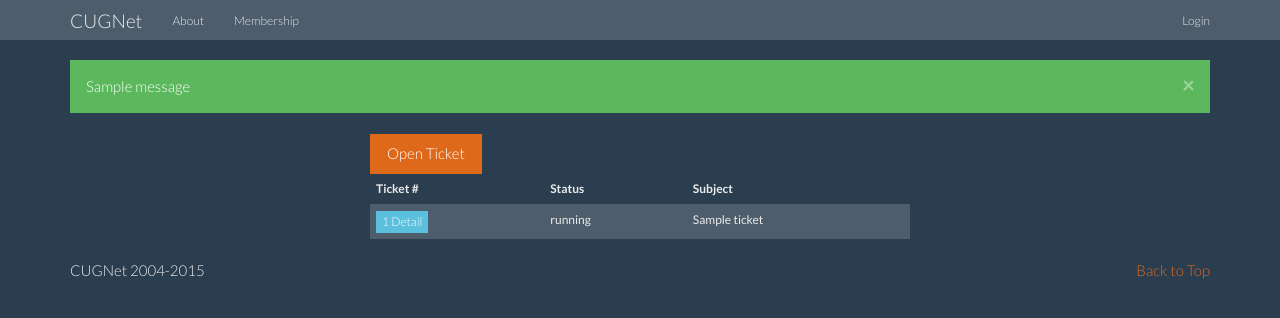
After one commit to SteveMcGrath/ovzcugweb, a Flask app: template ovzweb/app/templates/ticket_list.html in a window 1280 px wide. The commit adds this page. Shown: the top 318 px of the page. Run offline with Flask 2, Linux system fonts and the light colour scheme; tables that the repository leaves empty hold one stand-in row (values such as "Sample post"); the template is opened without the code that fills it: values that come from a table or form of the project are taken from there, most other values are stand-ins (such as "Sample title", 1, 10 or a date in 2020); one stand-in notice (Sample message) is shown; parts of the project's set-up code (start-up, migrations or seed data) failed here and were passed over; some libraries are stand-ins or nearby versions.

Commit message:
Initial flesh of ticketing, adding vps' and users

```diff
--- a/ovzweb/app/static/css/style.css
+++ b/ovzweb/app/static/css/style.css
@@ -1,3 +1,2 @@
-.jumbotron {
-	min-height: 200px;
-}
+.jumbotron {min-height: 200px;}
+.top-buffer {margin-top:20px;}
--- a/ovzweb/app/templates/layout.html
+++ b/ovzweb/app/templates/layout.html
@@ -1,4 +1,5 @@
 {% set open_tickets = open_tickets or 0 %}
+{% import "macros.html" as macros %}
 <html>
 	<head>
 		<meta charset="utf-8">
@@ -34,7 +35,7 @@
 		<div class="navbar navbar-default navbar-fixed-top">
 			<div class="container">
 				<div class="navbar-header">
-					<a class="navbar-brand" href="{{ url_for('homepage') }}">CUG<span id="logo-color">Net</span></a>
+					<a class="navbar-brand" href="{{ url_for('homepage') }}">CUG<span id="text-danger">Net</span></a>
 					<button type="button" class="navbar-toggle" data-toggle="collapse" data-target="#navbar-main">
 						<span class="icon-bar"></span>
 						<span class="icon-bar"></span>
@@ -49,7 +50,10 @@
 					<ul class="nav navbar-nav navbar-right">
 						{% if g.user.is_authenticated() %}
 						<li {% if request.path == url_for('vps_list') %}class="active"{% endif %}><a href="{{ url_for('vps_list') }}">VPS Hosts</a></li>
-						<li {% if request.path == url_for('logout') %}class="active"{% endif %}><a href="{{ url_for('tickets_list') }}">Tickets <span class="badge">{{ open_tickets }}</span></a></li>
+						<li {% if request.path == url_for('tickets_list') %}class="active"{% endif %}><a href="{{ url_for('tickets_list') }}">Tickets <span class="badge">{{ open_tickets }}</span></a></li>
+						{% if g.user.admin %}
+						<li {% if request.path == url_for('user_edit') %}class="active"{% endif %}><a href="{{ url_for('user_edit') }}">New User</a></li>
+						{% endif %}
 						<li {% if request.path == url_for('logout') %}class="active"{% endif %}><a href="{{ url_for('logout') }}">Logout</a></li>
 						{% else %}
 						<li {% if request.path == url_for('login') %}class="active"{% endif %}><a href="{{ url_for('login') }}">Login</a></li>
--- /dev/null
+++ b/ovzweb/app/templates/macros.html
@@ -0,0 +1,24 @@
+{% macro confirm_box(button_name, button_type, title, message, link=None, modal_id='modal-id', c=False) %}
+{% if c: %}
+	{% set link = '/vps/%s/%s' % (button_name, c.ctid) %}
+	{% set modal_id = 'modal-%s-%s' % (button_name, c.ctid) %}
+{% endif %}
+<button type="button" class="btn btn-{{ button_type }}" data-toggle="modal" data-target="#{{ modal_id }}">{{ button_name }}</button>
+<div class="modal fade" id="{{ modal_id}}" tabindex="-1" role="dialog" aria-hidden="true">
+	<div class="modal-dialog">
+		<div class="modal-content">
+			<div class="modal-header">
+				<button type="button" class="close" data-dismiss="modal" aria-hidden="true">×</button>
+				<h4 class="modal-title">{{ title }}</h4>
+			</div>
+			<div class="modal-body">
+				<p>{{ message }}</p>
+			</div>
+			<div class="modal-footer">
+				<button type="button" class="btn btn-default" data-dismiss="modal">Close</button>
+				<a class="btn btn-primary" href="{{ link }}">Confirm</button>
+			</div>
+		</div>
+	</div>
+</div>
+{% endmacro %}
--- /dev/null
+++ b/ovzweb/app/templates/ticket_list.html
@@ -0,0 +1,22 @@
+{% extends "layout.html" %}
+{% block content %}
+<div class="col-md-6 col-md-offset-3">
+	<a class="btn btn-primary" href="/tickets/update">Open Ticket</a>
+	<table class="table table-striped table-hover">
+		<thead>
+			<th>Ticket #</th>
+			<th>Status</th>
+			<th>Subject</th>
+		</thead>
+		<tbody>
+			{% for ticket in tickets %}
+			<tr>
+				<td><a class="btn btn-info btn-xs" href="/tickets/detail/{{ ticket.id }}">{{ ticket.id }} Detail</a></td>
+				<td>{{ ticket.status }}</td>
+				<td>{{ ticket.subject }}</td>
+			</tr>
+			{% endfor %}
+		</tbody>
+	</table>
+</div>
+{% endblock %}
--- a/ovzweb/app/views.py
+++ b/ovzweb/app/views.py
@@ -1,7 +1,7 @@
 from flask import render_template, flash, redirect, session, url_for, abort, g
 from flask.ext.login import login_user, logout_user, current_user, login_required
-from app import app, db, login_manager
-from app.models import User, Container
+from app import app, db, login_manager, vz
+from app.models import User, Container, Ticket, Note, Address, Payment
 from sqlalchemy import desc
 from paypal import PayPalConfig
 from paypal import PayPalInterface
@@ -128,20 +128,100 @@ def paypal_confirm():
 @app.route('/tickets')
 @login_required
 def tickets_list():
-    pass
+    if g.user.admin:
+        tickets = Ticket.query.filter_by(status='open').all()
+    else:
+        tickets = Ticket.query.filter_by(status='open').filter_by(user_id=g.user.id).all()
+    return render_template('ticket_list.html', tickets=tickets)
 
 
-@app.route('/tickets/<int:ticket_id>')
+@app.route('/tickets/detail', methods=['GET', 'POST'])
+@app.route('/tickets/detail/<int:ticket_id>', methods=['GET', 'POST'])
 @login_required
-def ticket_detail():
-    pass
+def ticket_detail(ticket_id=None):
+    if ticket_id != None:
+        ticket = Ticket.query.filter_by(id=ticket_id).first_or_404()
+    else:
+        ticket = Ticket()
+    if g.user.admin or g.user.id == ticket.user.id:
+        update = forms.TicketUpdateForm(obj=ticket)
+        notefrm = forms.NewNoteForm()
+        if notefrm.validate_on_submit():
+            note = Note()
+            notefrm.populate_obj(note)
+            ticket.notes.append(note)
+            db.session.merge(ticket)
+            db.session.commit()
+            flash('Ticket Updated', 'success')
+        if update.validate_on_submit():
+            update.populate_obj(ticket)
+            db.session.merge(ticket)
+            db.session.commit()
+            flash('Ticket Status Updated', 'success')
+    return render_template('ticket_detail.html', ticket=ticket, update=update, note=notefrm)
+
+
+
+@app.route('/user', methods=['GET', 'POST'])
+@app.route('/user/<username>', methods=['GET', 'POST'])
+def user_edit(username=None):
+    if username != None:
+        user = User.query.filter_by(username=username).first_or_404()
+    else:
+        user = User()
+    form = forms.NewUserForm(obj=user)
+    if form.validate_on_submit():
+        if g.user.admin or g.user.username == username:
+            form.populate_obj(user)
+            if username != None:
+                db.session.merge(user)
+                flash('User Updated!', 'success')
+            else:
+                db.session.add(user)
+                flash('User Added!', 'success')
+            db.session.commit()
+        else:
+            flash('Access Denied', 'danger')
+
+
+
+@app.route('/vps/new/<username>', methods=['GET', 'POST'])
+@app.route('/vps/edit/<username>/<int:vps_id>', methods=['GET', 'POST'])
+@login_required
+def new_vps(username, vps_id=None):
+    if g.user.admin:
+        user = User.query.filter_by(username=username).first_or_404()
+        form = forms.NewContainerForm()
+        if form.validate_on_submit():
+            vps = Container()
+            form.populate_obj(vps)
+            vps.name = '%s%s' % (app.config['HOSTNAME_PREFIX'], vps.ipaddresses[0].ip.split('.')[-1])
+            vps.hostname = '%s.%s' % (vps.name, app.config['HOSTNAME_SUFFIX'])
+            db.session.add(vps)
+            db.session.commit()
+            vps.ctid = vps.id + 1000
+            user.containers.append(vps)
+            db.session.merge(user)
+            db.session.merge(vps)
+            db.session.commit()
+            flash('%s Created' % vps.hostname, 'success')
+        else:
+            return render_template('vps_new.html', form=form)
+    else:
+        flash('%s is not an admin.' % g.user.username, 'danger')
+    return redirect(url_for('vps_list'))
 
 
 @app.route('/vps/list')
 @login_required
 def vps_list():
-    users = Users.query.all()
-    return render_template('vps_list.html', title='VPS List', users=users)
+    users = User.query.all()
+    vps = {}
+    for node in app.config['HARDWARE_NODES']:
+        data = vz.list(node, a='')
+        for item in data:
+            vps[item['ctid']] = item
+    return render_template('vps_list.html', title='VPS List', users=users, vps=vps)
 
 
 @app.route('/vps/start/<int:vps_id>')
```
Also changed, not shown: ovzweb/app/forms.py (+18 -2 lines), ovzweb/app/models.py (+6 -5 lines), ovzweb/app/templates/vps_list.html (+98 -9 lines), ovzweb/app/templates/vps_new.html (added, +32 -0 lines).
